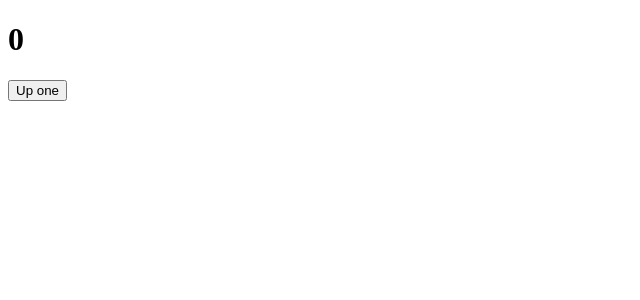
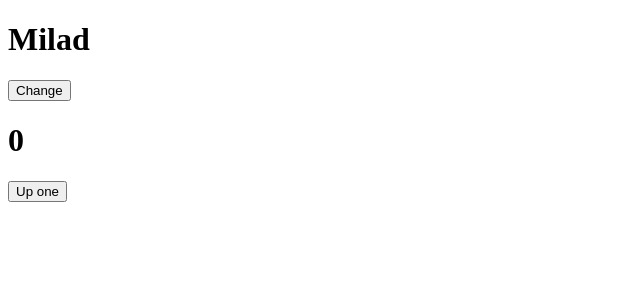
Before and after one commit to MamadTaheri/react-training, a React (Create React App) app: page / in a window 1280 px wide. Shown: the top 300 px of the page, without its empty margins (0-640 px from the left). Built offline with nearby package versions, Linux system fonts and the light colour scheme.

Commit message:
using prevNumber in func comp

```diff
--- a/src/components/Counter.js
+++ b/src/components/Counter.js
@@ -3,13 +3,20 @@ import React, { useState } from 'react';
 const Counter = () => {
 
     const [number, setNumber] = useState(0)
+    const [name, setName] = useState("Milad")
+
+    const nameHandler = () => {
+        setName("Ali")
+    }
 
     const clickHandler = () => {
-        setNumber(number + 1)
+        setNumber(prevNumber => prevNumber + 1)
     }
 
     return (
         <div>
+            <h1>{name}</h1>
+            <button onClick={nameHandler}>Change</button>
             <h1>{number}</h1>
             <button onClick={clickHandler}>Up one</button>
         </div>
```
